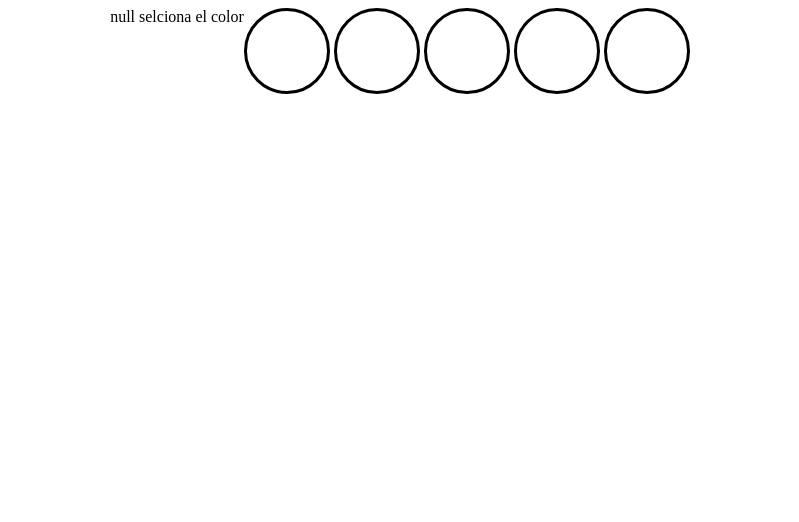
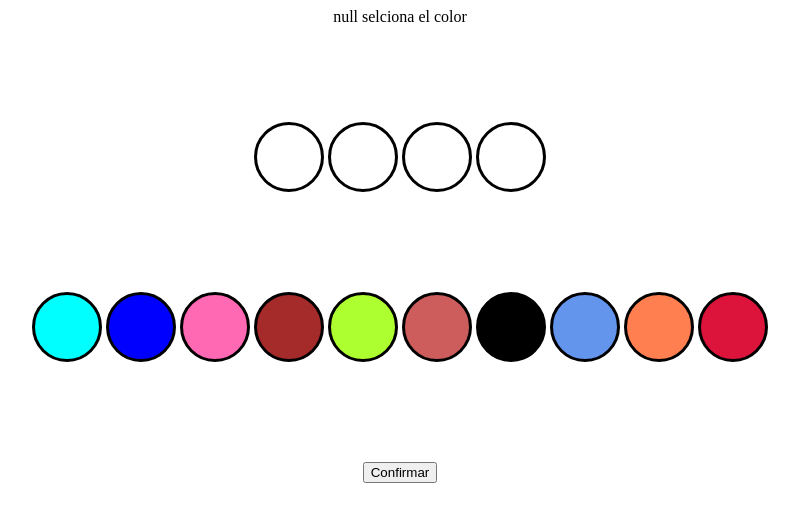
Before and after one commit to marlendyz/proyecto-mastermind, a plain HTML site: page page/seleccion.html in a window 1280 px wide. Shown: the whole page, without its empty margins (240-1039 px from the left). Drawn offline with Linux system fonts and the light colour scheme.

Commit message:
tenemos la eleccion de colores, y la pagina del juego con los colores elegidos

```diff
--- /dev/null
+++ b/css/play.css
@@ -0,0 +1,132 @@
+body {
+  display: flex;
+  flex-direction: column;
+  justify-content: center;
+  background-color: black;
+}
+
+.contenedorprincipal{
+ display:flex;
+
+}
+.contenedor-intentos {
+  display: flex;
+  flex-direction: row;
+  justify-content: center;
+  align-items: center;
+}
+
+.intentos1 {
+  width: 2em;
+  height: 2em;
+  border-radius: 10%;
+  border: 3px solid blue;
+}
+.intentos2 {
+  width: 2em;
+  height: 2em;
+  border-radius: 10%;
+  border: 3px solid blue;
+}
+.intentos3 {
+  width: 2em;
+  height: 2em;
+  border-radius: 10%;
+  border: 3px solid blue;
+}
+.intentos4 {
+  width: 2em;
+  height: 2em;
+  border-radius: 10%;
+  border: 3px solid blue;
+}
+
+.completar {
+  display: flex;
+  flex-direction: row;
+  justify-content: center;
+  align-items: center;
+}
+
+.rellena1 {
+  display: inline-block;
+  margin: 0, 1em;
+  width: 40em;
+  width: 4em;
+  height: 4em;
+  border-radius: 10%;
+  border: 3px solid blue;
+}
+.rellena2 {
+  display: inline-block;
+  margin: 0, 1em;
+  width: 40em;
+  width: 4em;
+  height: 4em;
+  border-radius: 10%;
+  border: 3px solid blue;
+}
+
+.rellena3 {
+  display: inline-block;
+  margin: 0, 1em;
+  width: 40em;
+  width: 4em;
+  height: 4em;
+  border-radius: 10%;
+  border: 3px solid blue;
+}
+.rellena4 {
+  display: inline-block;
+  margin: 0, 1em;
+  width: 40em;
+  width: 4em;
+  height: 4em;
+  border-radius: 10%;
+  border: 3px solid blue;
+}
+
+.colores {
+  display: flex;
+  flex-direction: row;
+  justify-content: center;
+  align-items: center;
+  margin-top: 6em;
+}
+
+.colores1 {
+  display: inline-block;
+  margin: 0, 1em;
+  width: 40em;
+  width: 4em;
+  height: 4em;
+  border-radius: 10%;
+  border: 3px solid blue;
+}
+.colores2 {
+  display: inline-block;
+  margin: 0, 1em;
+  width: 40em;
+  width: 4em;
+  height: 4em;
+  border-radius: 10%;
+  border: 3px solid blue;
+}
+.colores3 {
+  display: inline-block;
+  margin: 0, 1em;
+  width: 40em;
+  width: 4em;
+  height: 4em;
+  border-radius: 10%;
+  border: 3px solid blue;
+}
+.colores4 {
+  display: inline-block;
+  margin: 0, 1em;
+  width: 40em;
+  width: 4em;
+  height: 4em;
+  border-radius: 10%;
+  border: 3px solid blue;
+}
--- a/css/seleccion.css
+++ b/css/seleccion.css
@@ -1,18 +1,20 @@
-body {
+.principal {
     display: flex;
+    flex-direction: column;
     justify-content: center;
-}
-.completar.colores{
-    display: flex;
-    justify-content: center;
-    width: 40em ;
+    align-items: center;
+    gap: 6em;
+
+
 
 }
+
+
+
 .completar-con-colores{
     display: inline-block;
-
-    width: 5em;
-    height: 5em;
+    width: 4em;
+    height: 4em;
     border-radius: 50%;
     border: 3px solid black;
 
@@ -21,3 +23,115 @@ body {
 
 
 }
+
+.colores{
+    display: inline-block;
+    margin: 0,1em;
+    width: 40em ;
+    width: 4em;
+    height: 4em;
+    border-radius: 50%;
+    border: 3px solid black;
+
+}
+
+.colores1{
+    display: inline-block;
+    margin: 0,1em;
+    width: 40em ;
+    width: 4em;
+    height: 4em;
+    border-radius: 50%;
+    border: 3px solid black;
+    background-color: aqua;
+}
+.colores2{
+    display: inline-block;
+    margin: 0,1em;
+    width: 40em ;
+    width: 4em;
+    height: 4em;
+    border-radius: 50%;
+    border: 3px solid black;
+    background-color: blue;
+}
+.colores3{
+    display: inline-block;
+    margin: 0,1em;
+    width: 40em ;
+    width: 4em;
+    height: 4em;
+    border-radius: 50%;
+    border: 3px solid black;
+    background-color: hotpink;
+}
+.colores4{
+    display: inline-block;
+    margin: 0,1em;
+    width: 40em ;
+    width: 4em;
+    height: 4em;
+    border-radius: 50%;
+    border: 3px solid black;
+    background-color: brown;
+}
+.colores5{
+    display: inline-block;
+    margin: 0,1em;
+    width: 40em ;
+    width: 4em;
+    height: 4em;
+    border-radius: 50%;
+    border: 3px solid black;
+    background-color: greenyellow;
+}
+.colores6{
+    display: inline-block;
+    margin: 0,1em;
+    width: 40em ;
+    width: 4em;
+    height: 4em;
+    border-radius: 50%;
+    border: 3px solid black;
+    background-color: indianred;
+}
+.colores7{
+    display: inline-block;
+    margin: 0,1em;
+    width: 40em ;
+    width: 4em;
+    height: 4em;
+    border-radius: 50%;
+    border: 3px solid black;
+    background-color: black;
+}
+.colores8{
+    display: inline-block;
+    margin: 0,1em;
+    width: 40em ;
+    width: 4em;
+    height: 4em;
+    border-radius: 50%;
+    border: 3px solid black;
+    background-color: cornflowerblue;
+}
+.colores9{
+    display: inline-block;
+    margin: 0,1em;
+    width: 40em ;
+    width: 4em;
+    height: 4em;
+    border-radius: 50%;
+    border: 3px solid black;
+    background-color: coral;
+}
+.colores10{
+    display: inline-block;
+    margin: 0,1em;
+    width: 40em ;
+    width: 4em;
+    height: 4em;
+    border-radius: 50%;
+    border: 3px solid black;
+    background-color: crimson;
+}
--- a/js/seleccion.js
+++ b/js/seleccion.js
@@ -1,5 +1,93 @@
-let nombreJUgador = document.getElementById('jugador');
+let nombreJUgador = document.getElementById("jugador");
 
-const jugador = sessionStorage.getItem('nombreJugador');
+const jugador = sessionStorage.getItem("nombreJugador");
 
 nombreJUgador.innerHTML = `${jugador} selciona el color`;
+
+let color1 = document.getElementById("color1");
+color1.onclick = function () {
+  sessionStorage.setItem("color", "aqua");
+};
+let color2 = document.getElementById("color2");
+color2.onclick = function () {
+  sessionStorage.setItem("color", "blue");
+};
+let color3 = document.getElementById("color3");
+color3.onclick = function () {
+  sessionStorage.setItem("color", "hotpink");
+};
+let color4 = document.getElementById("color4");
+color4.onclick = function () {
+  sessionStorage.setItem("color", "brown");
+};
+let color5 = document.getElementById("color5");
+color5.onclick = function () {
+  sessionStorage.setItem("color", "greenyellow");
+};
+let color6 = document.getElementById("color6");
+color6.onclick = function () {
+  sessionStorage.setItem("color", "indianred");
+};
+let color7 = document.getElementById("color7");
+color7.onclick = function () {
+  sessionStorage.setItem("color", "black");
+};
+let color8 = document.getElementById("color8");
+color8.onclick = function () {
+  sessionStorage.setItem("color", "cornflowerblue");
+};
+let color9 = document.getElementById("color9");
+color9.onclick = function () {
+  sessionStorage.setItem("color", "coral");
+};
+let color10 = document.getElementById("color10");
+color10.onclick = function () {
+  sessionStorage.setItem("color", "crimson");
+};
+
+
+
+
+let rellenar1 = document.getElementById("completarcolores1");
+let seleccionColores = [];
+
+rellenar1.onclick = function () {
+  let color = sessionStorage.getItem("color");
+  rellenar1.style.backgroundColor = color;
+  seleccionColores.splice(0, 1, color);
+};
+
+let rellenar2 = document.getElementById("completarcolores2");
+
+rellenar2.onclick = function () {
+  let color = sessionStorage.getItem("color");
+  rellenar2.style.backgroundColor = color;
+  seleccionColores.splice(1, 1, color);
+};
+
+let rellenar3 = document.getElementById("completarcolores3");
+
+rellenar3.onclick = function () {
+  let color = sessionStorage.getItem("color");
+  rellenar3.style.backgroundColor = color;
+  seleccionColores.splice(2, 1, color);
+};
+
+let rellenar4 = document.getElementById("completarcolores4");
+
+rellenar4.onclick = function () {
+  let color = sessionStorage.getItem("color");
+  rellenar4.style.backgroundColor = color;
+  seleccionColores.splice(3, 1, color);
+};
+
+console.log(seleccionColores);
+
+
+
+let btnConfirmar = document.getElementById("Confirmar");
+
+btnConfirmar.addEventListener("click", () => {
+  sessionStorage.setItem("seleccionColores", JSON.stringify(seleccionColores));
+  location.href="./play.html"
+});
--- a/page/seleccion.html
+++ b/page/seleccion.html
@@ -7,29 +7,28 @@
     <link rel="stylesheet" href="../css/seleccion.css" />
   </head>
   <body>
-
-    <div class="nombre-jugador" id="jugador"></div>
-    <div class="completar-colores" id="completar-colores">
-      <div class="completar-con-colores" id="completar-con-colores"></div>
-      <div class="completar-con-colores" id="completar-con-colores"></div>
-      <div class="completar-con-colores" id="completar-con-colores"></div>
-      <div class="completar-con-colores" id="completar-con-colores"></div>
-      <div class="completar-con-colores" id="completar-con-colores"></div>
-
+    <div class="principal">
+      <div class="nombre-jugador" id="jugador"></div>
+      <div class="completar-colores" id="completar-colores">
+        <div class="completar-con-colores" id="completarcolores1"></div>
+        <div class="completar-con-colores" id="completarcolores2"></div>
+        <div class="completar-con-colores" id="completarcolores3"></div>
+        <div class="completar-con-colores" id="completarcolores4"></div>
+      </div>
       <div class="elige-colores" id="elige-colores">
-        <div></div>
-        <div></div>
-        <div></div>
-        <div></div>
-        <div></div>
-        <div></div>
-        <div></div>
-        <div></div>
-        <div></div>
-        <div></div>
+        <div class="colores1" id="color1"></div>
+        <div class="colores2" id="color2"></div>
+        <div class="colores3" id="color3"></div>
+        <div class="colores4" id="color4"></div>
+        <div class="colores5" id="color5"></div>
+        <div class="colores6" id="color6"></div>
+        <div class="colores7" id="color7"></div>
+        <div class="colores8" id="color8"></div>
+        <div class="colores9" id="color9"></div>
+        <div class="colores10" id="color10"></div>
       </div>
+      <button class="seleccion" id="Confirmar">Confirmar</button>
     </div>
-
     <script src="../js/seleccion.js"></script>
   </body>
 </html>
```
Also changed, not shown: index.html (+1 -1 lines), js/main.js (+7 -0 lines), js/play.js (added, +62 -0 lines), page/play.html (added, +32 -0 lines).
